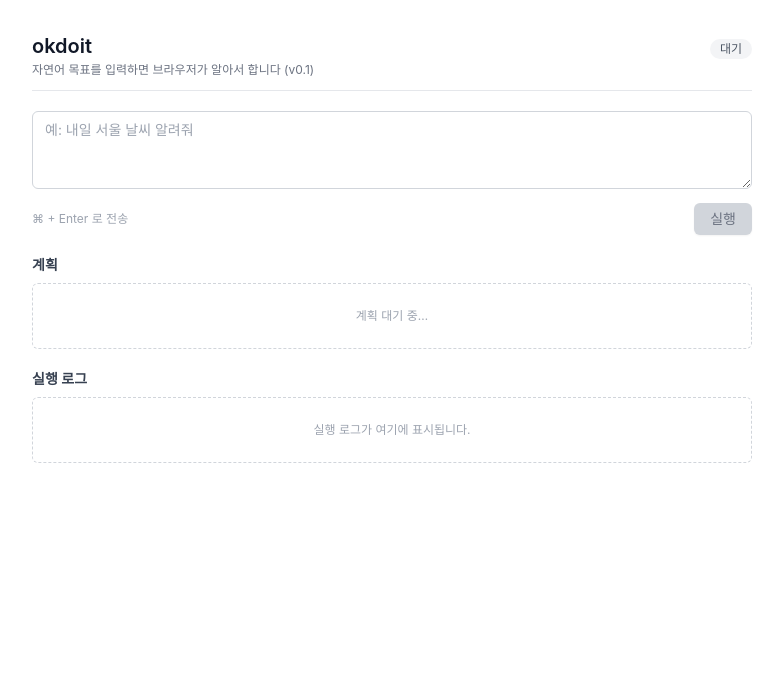
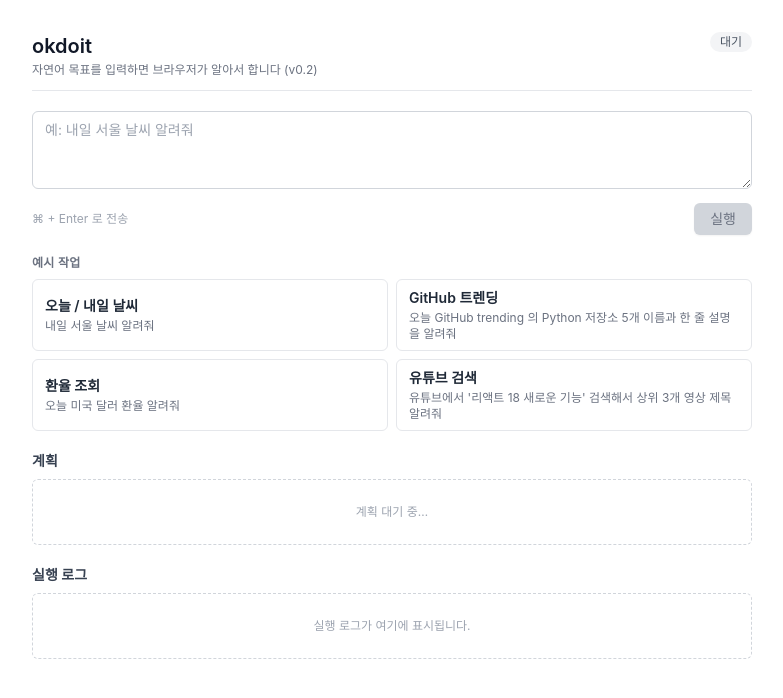
Before and after one commit to okdoittttt/okdoit, a React (Vite) app in the folder desktop/: page / in a window 1280 px wide. Shown: the top 698 px of the page, without its empty margins (248-1031 px from the left). Built offline with nearby package versions, Linux system fonts and the light colour scheme.

Commit message:
feat: 일시정지/재개/중단 UI 와 동적 포트 동작

```diff
--- a/desktop/src/App.tsx
+++ b/desktop/src/App.tsx
@@ -1,17 +1,22 @@
+import { useState } from "react";
 import { useSession } from "@/stores/sessionStore";
 import { useEventStream } from "@/ws/useEventStream";
 import { TaskInput } from "@/components/TaskInput";
 import { StatusBadge } from "@/components/StatusBadge";
+import { ControlButtons } from "@/components/ControlButtons";
 import { PlanChecklist } from "@/components/PlanChecklist";
 import { StepLog } from "@/components/StepLog";
 import { ResultPanel } from "@/components/ResultPanel";
+import { TaskTemplates } from "@/components/TaskTemplates";
 
 /**
- * v0.1 1-pane UI.
+ * v0.2 1-pane UI.
  *
  * 위에서 아래 순으로:
- *   - 상단 바 (제목 + 상태 배지)
- *   - 작업 입력창 (idle / finished / errored / stopped 일 때만 활성)
+ *   - 상단 바 (제목 + 상태 배지 + 실행 제어 버튼)
+ *   - 작업 입력창
+ *   - 작업 템플릿 카드 (idle 상태에서만)
+ *   - 현재 작업 표시
  *   - 계획 체크리스트
  *   - 실행 로그
  *   - 결과 / 에러 패널
@@ -37,23 +42,44 @@ export default function App() {
   const error = useSession((s) => s.error);
   const iterations = useSession((s) => s.iterations);
 
+  const [inputText, setInputText] = useState("");
+
   useEventStream(sessionId);
+
+  const inputEnabled = INPUT_ENABLED_STATES.has(status);
+  const showTemplates = status === "idle" && inputText.trim().length === 0;
 
   return (
     <div className="mx-auto flex h-full max-w-3xl flex-col gap-5 px-6 py-8">
-      <header className="flex items-baseline justify-between border-b border-gray-200 pb-3">
+      <header className="flex items-start justify-between gap-4 border-b border-gray-200 pb-3">
         <div>
           <h1 className="text-xl font-semibold text-gray-900">okdoit</h1>
           <p className="mt-0.5 text-xs text-gray-500">
-            자연어 목표를 입력하면 브라우저가 알아서 합니다 (v0.1)
+            자연어 목표를 입력하면 브라우저가 알아서 합니다 (v0.2)
           </p>
         </div>
-        <StatusBadge status={status} />
+        <div className="flex flex-col items-end gap-2">
+          <StatusBadge status={status} />
+          {sessionId && <ControlButtons sessionId={sessionId} status={status} />}
+        </div>
       </header>
 
       <section>
-        <TaskInput enabled={INPUT_ENABLED_STATES.has(status)} />
+        <TaskInput
+          enabled={inputEnabled}
+          value={inputText}
+          onChange={setInputText}
+        />
       </section>
+
+      {showTemplates && (
+        <section>
+          <h2 className="mb-2 text-xs font-semibold uppercase tracking-wide text-gray-500">
+            예시 작업
+          </h2>
+          <TaskTemplates onSelect={setInputText} />
+        </section>
+      )}
 
       {task && (
         <section className="rounded-md border border-gray-200 bg-gray-50 px-3 py-2 text-sm text-gray-700">
--- /dev/null
+++ b/desktop/src/components/ControlButtons.tsx
@@ -0,0 +1,81 @@
+import { useState } from "react";
+import { postPause, postResume, postStop } from "@/lib/api";
+import type { SessionStatus } from "@/stores/sessionStore";
+
+type Action = "pause" | "resume" | "stop";
+
+interface Props {
+  sessionId: string;
+  status: SessionStatus;
+}
+
+const ACTION_HANDLERS: Record<Action, (sid: string) => Promise<void>> = {
+  pause: postPause,
+  resume: postResume,
+  stop: postStop,
+};
+
+const ACTION_LABEL: Record<Action, string> = {
+  pause: "일시정지",
+  resume: "재개",
+  stop: "중단",
+};
+
+const PRIMARY_BTN =
+  "rounded-md bg-white border border-gray-300 px-3 py-1.5 text-xs font-medium text-gray-700 shadow-sm transition hover:bg-gray-50 disabled:opacity-50 disabled:cursor-not-allowed";
+
+const DANGER_BTN =
+  "rounded-md bg-white border border-red-300 px-3 py-1.5 text-xs font-medium text-red-700 shadow-sm transition hover:bg-red-50 disabled:opacity-50 disabled:cursor-not-allowed";
+
+/**
+ * 실행 제어 버튼 그룹.
+ *
+ * 노출 정책:
+ *   - running  → [일시정지] [중단]
+ *   - paused   → [재개]    [중단]
+ *   - 그 외     → 렌더하지 않음
+ *
+ * 호출 중인 액션은 disabled 로 잠근다(중복 클릭 방지).
+ */
+export function ControlButtons({ sessionId, status }: Props) {
+  const [pending, setPending] = useState<Action | null>(null);
+  const [error, setError] = useState<string | null>(null);
+
+  async function handle(action: Action) {
+    setPending(action);
+    setError(null);
+    try {
+      await ACTION_HANDLERS[action](sessionId);
+    } catch (err) {
+      setError(err instanceof Error ? err.message : String(err));
+    } finally {
+      setPending(null);
+    }
+  }
+
+  function renderButton(action: Action, danger = false) {
+    return (
+      <button
+        type="button"
+        onClick={() => void handle(action)}
+        disabled={pending !== null}
+        className={danger ? DANGER_BTN : PRIMARY_BTN}
+      >
+        {pending === action ? "…" : ACTION_LABEL[action]}
+      </button>
+    );
+  }
+
+  if (status !== "running" && status !== "paused") return null;
+
+  return (
+    <div className="flex flex-col items-end gap-1">
+      <div className="flex gap-2">
+        {status === "running" && renderButton("pause")}
+        {status === "paused" && renderButton("resume")}
+        {renderButton("stop", true)}
+      </div>
+      {error && <span className="text-[10px] text-red-600">{error}</span>}
+    </div>
+  );
+}
--- a/desktop/src/components/TaskInput.tsx
+++ b/desktop/src/components/TaskInput.tsx
@@ -5,34 +5,37 @@ import { useSession } from "@/stores/sessionStore";
 interface Props {
   /** 입력 가능 여부. status 가 idle/finished/errored/stopped 일 때만 true. */
   enabled: boolean;
+  /** controlled value. App 에서 lift up 해 TaskTemplates 와 공유. */
+  value: string;
+  /** value 변경 콜백. */
+  onChange: (next: string) => void;
 }
 
 const SUBMIT_HOTKEY_HINT = "⌘ + Enter 로 전송";
 
 /**
- * 작업 입력창.
+ * 작업 입력창 (controlled).
  *
  * Enter 또는 ``⌘+Enter`` 로 전송. 진행 중에는 비활성화된다. 전송 성공하면
  * ``sessionStore.startSession`` 으로 store 에 sessionId/task 를 박는다 — 그 시점에
  * App 의 ``useEventStream(sessionId)`` 가 WS 를 연다.
  */
-export function TaskInput({ enabled }: Props) {
-  const [text, setText] = useState("");
+export function TaskInput({ enabled, value, onChange }: Props) {
   const [submitting, setSubmitting] = useState(false);
   const [submitError, setSubmitError] = useState<string | null>(null);
   const startSession = useSession((s) => s.startSession);
 
-  const canSubmit = enabled && !submitting && text.trim().length > 0;
+  const canSubmit = enabled && !submitting && value.trim().length > 0;
 
   async function submit() {
     if (!canSubmit) return;
-    const task = text.trim();
+    const task = value.trim();
     setSubmitting(true);
     setSubmitError(null);
     try {
       const res = await postRun({ task, headless: false });
       startSession(res.session_id, task);
-      setText("");
+      onChange("");
     } catch (err) {
       const message = err instanceof Error ? err.message : String(err);
       setSubmitError(message);
@@ -44,8 +47,8 @@ export function TaskInput({ enabled }: Props) {
   return (
     <div className="space-y-2">
       <textarea
-        value={text}
-        onChange={(e) => setText(e.target.value)}
+        value={value}
+        onChange={(e) => onChange(e.target.value)}
         onKeyDown={(e) => {
           if ((e.metaKey || e.ctrlKey) && e.key === "Enter") {
             e.preventDefault();
--- /dev/null
+++ b/desktop/src/components/TaskTemplates.tsx
@@ -0,0 +1,52 @@
+interface Template {
+  title: string;
+  task: string;
+}
+
+const TEMPLATES: ReadonlyArray<Template> = [
+  {
+    title: "오늘 / 내일 날씨",
+    task: "내일 서울 날씨 알려줘",
+  },
+  {
+    title: "GitHub 트렌딩",
+    task: "오늘 GitHub trending 의 Python 저장소 5개 이름과 한 줄 설명을 알려줘",
+  },
+  {
+    title: "환율 조회",
+    task: "오늘 미국 달러 환율 알려줘",
+  },
+  {
+    title: "유튜브 검색",
+    task: "유튜브에서 '리액트 18 새로운 기능' 검색해서 상위 3개 영상 제목 알려줘",
+  },
+];
+
+interface Props {
+  /** 카드 클릭 시 입력창에 채워 넣을 콜백. */
+  onSelect: (task: string) => void;
+}
+
+/**
+ * idle 상태에서 입력창 빈 화면을 채우는 추천 작업 카드.
+ *
+ * 카드 클릭 시 ``onSelect`` 로 입력창에 텍스트를 주입한다 — 실행은 사용자가 직접
+ * 한 번 더 확인하고 누르도록 의도적으로 분리.
+ */
+export function TaskTemplates({ onSelect }: Props) {
+  return (
+    <div className="grid grid-cols-1 gap-2 sm:grid-cols-2">
+      {TEMPLATES.map((t) => (
+        <button
+          key={t.title}
+          type="button"
+          onClick={() => onSelect(t.task)}
+          className="rounded-md border border-gray-200 bg-white px-3 py-2 text-left transition hover:border-blue-300 hover:bg-blue-50"
+        >
+          <div className="text-sm font-semibold text-gray-800">{t.title}</div>
+          <div className="mt-0.5 text-xs text-gray-500">{t.task}</div>
+        </button>
+      ))}
+    </div>
+  );
+}
```
Also changed, not shown: desktop/electron/main.ts (+50 -13 lines).
